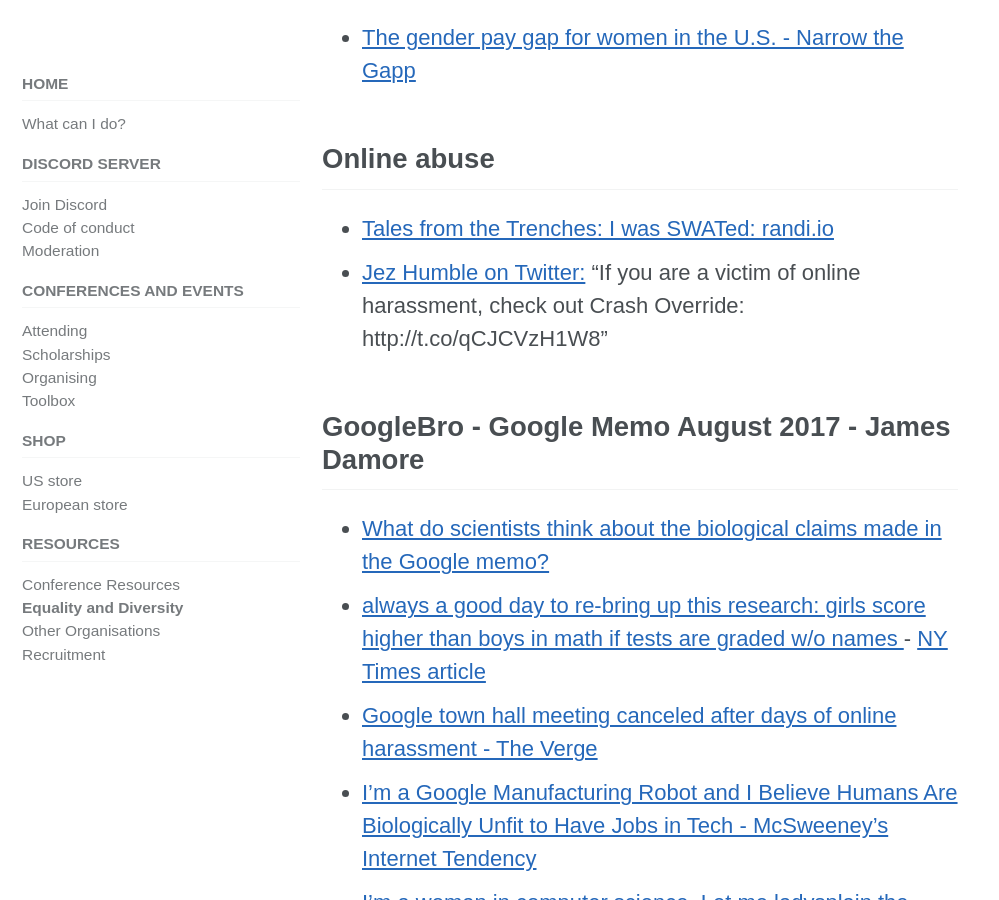
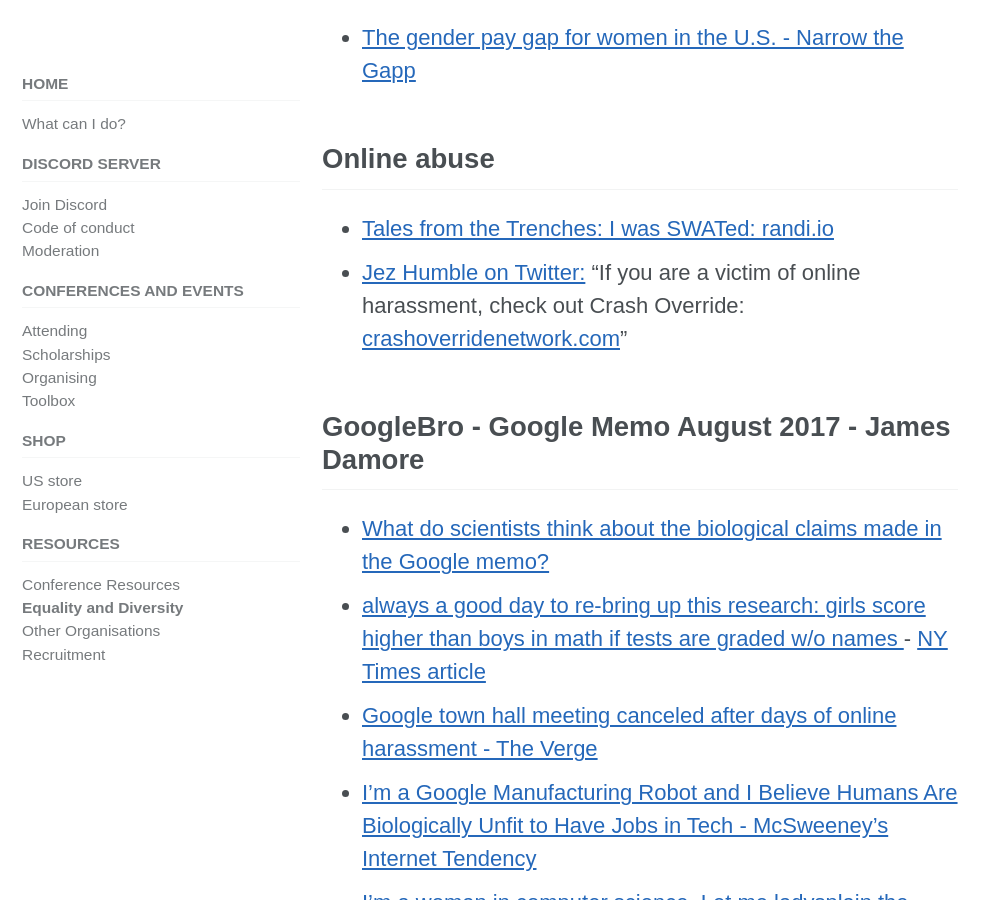
Before and after one commit to include-cpp/include-cpp.github.io, a Jekyll site: the page built from resources/equality_and_diversity.md, in a window 1280 px wide and 900 px high, scrolled down 8903 px. Shown: the whole window, without its empty margins (0-999 px from the left). Built offline with Jekyll 4.4.1, drawn with Linux system fonts in a browser that asks for light colours; cached includes are drawn as plain includes; nearby versions of some CDN libraries.

Commit message:
fix broken links
some of the t.co shortcut links are not broken, although the tool says they are
Also not sure they are necessary - they look like cut/paste from twitter...

some links could not be found :-(

```diff
--- a/resources/equality_and_diversity.md
+++ b/resources/equality_and_diversity.md
@@ -147,12 +147,12 @@ title: Equality and Diversity
 
 ## Inequality of Pay
 
-* [The gender pay gap for women in the U.S. - Narrow the Gapp](http://narrowthegapp.com/)
+* [The gender pay gap for women in the U.S. - Narrow the Gapp](https://narrowthegap.co/)
 
 ## Online abuse
 
 * [Tales from the Trenches: I was SWATed:  randi.io](http://blog.randi.io/2015/04/03/swated/)
-* [Jez Humble on Twitter:](https://twitter.com/jezhumble/status/584603746534981633) "If you are a victim of online harassment, check out Crash Override: http://t.co/qCJCVzH1W8"
+* [Jez Humble on Twitter:](https://twitter.com/jezhumble/status/584603746534981633) "If you are a victim of online harassment, check out Crash Override: [crashoverridenetwork.com](crashoverridenetwork.com)"
 
 ## GoogleBro - Google Memo August 2017 - James Damore
 
```
